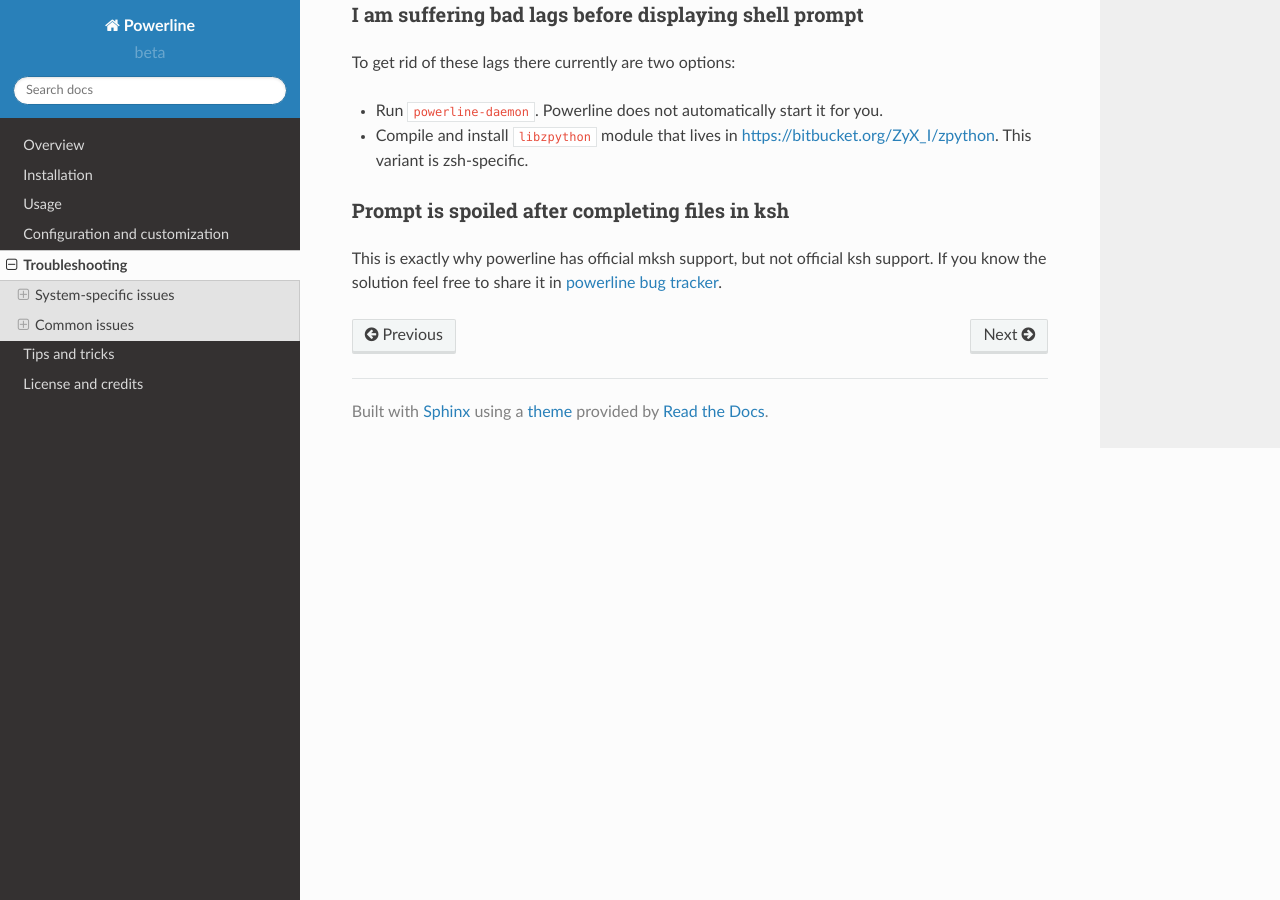
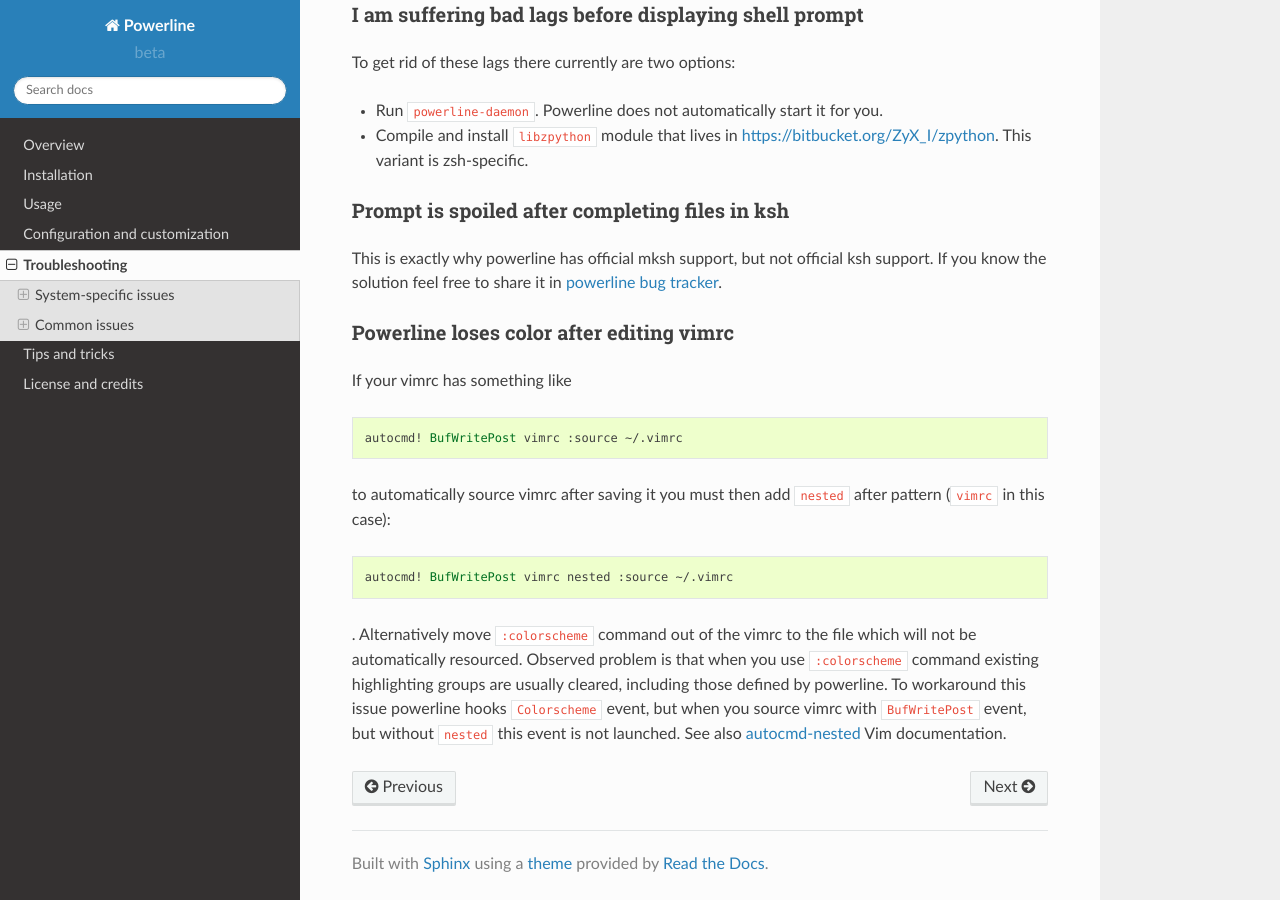
Before and after one commit to someyooyo/someyooyo, a Sphinx documentation site: the page built from docs/source/troubleshooting.rst, in a window 1280 px wide and 900 px high, scrolled down 2895 px. Built offline with Sphinx 7.4.7 and the Read the Docs theme 2.0.0, drawn with Linux system fonts in a browser that asks for light colours.

Commit message:
Add note about automatic vimrc resourcing
Ref #297
Ref #296
Closes #213

```diff
--- a/docs/source/troubleshooting.rst
+++ b/docs/source/troubleshooting.rst
@@ -150,3 +150,28 @@ Prompt is spoiled after completing files in ksh
 This is exactly why powerline has official mksh support, but not official ksh
 support. If you know the solution feel free to share it in `powerline bug
 tracker`_.
+
+Powerline loses color after editing vimrc
+-----------------------------------------
+
+If your vimrc has something like
+
+.. code-block:: vim
+
+    autocmd! BufWritePost vimrc :source ~/.vimrc
+
+to automatically source vimrc after saving it you must then add ``nested`` after
+pattern (``vimrc`` in this case):
+
+.. code-block:: vim
+
+    autocmd! BufWritePost vimrc nested :source ~/.vimrc
+
+. Alternatively move ``:colorscheme`` command out of the vimrc to the file which
+will not be automatically resourced. Observed problem is that when you use
+``:colorscheme`` command existing highlighting groups are usually cleared,
+including those defined by powerline. To workaround this issue powerline hooks
+``Colorscheme`` event, but when you source vimrc with ``BufWritePost`` event,
+but without ``nested`` this event is not launched. See also `autocmd-nested
+<http://vimpluginloader.sourceforge.net/doc/autocmd.txt.html#autocmd-nested>`_
+Vim documentation.
```
